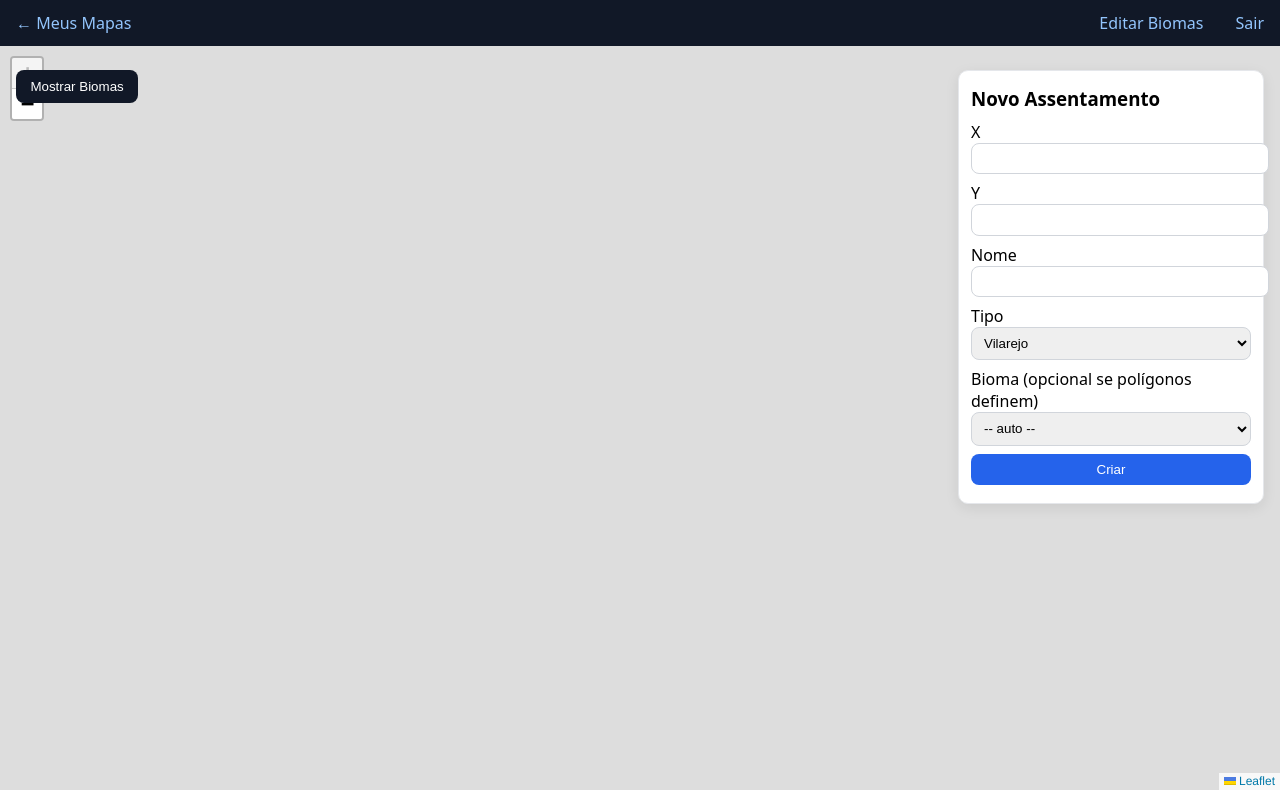
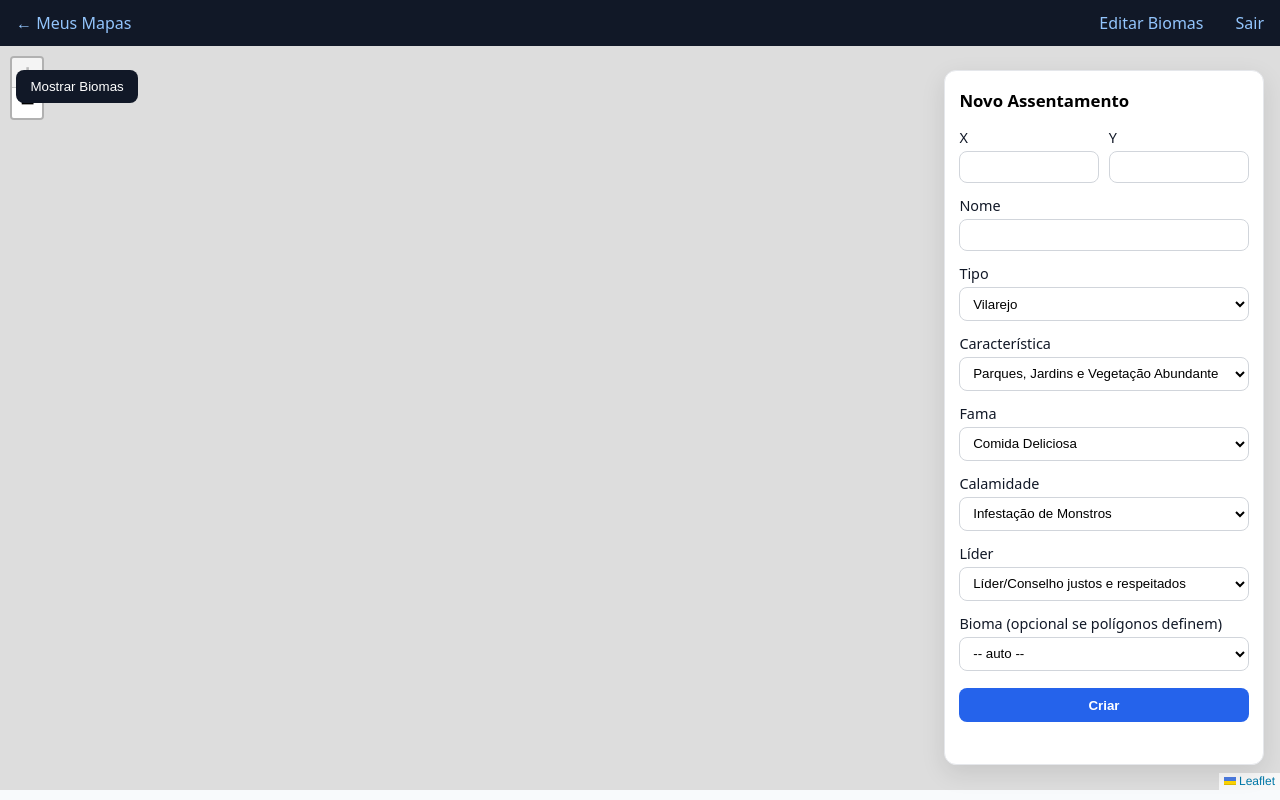
Before and after one commit to Mablemb/living-map, a Django app: template templates/mapa/map_detail.html in a window 1280 px wide. Run offline with Django 5.2, Linux system fonts and the light colour scheme; the template is opened without the code that fills it, so the values that code supplies are empty.

Commit message:
improovment: melhorias no formulario de criacao de assentamentos front e backend, agora com mais opcoes de criacao

```diff
--- a/templates/mapa/map_detail.html
+++ b/templates/mapa/map_detail.html
@@ -7,15 +7,22 @@
   <title>{{ mapa.nome }} - Editor</title>
   <link rel="stylesheet" href="https://unpkg.com/leaflet@1.9.4/dist/leaflet.css" />
   <style>
-    body { font-family: system-ui, sans-serif; margin:0; }
+    html, body { height: 100%; }
+    * { box-sizing: border-box; }
+    body { font-family: system-ui, sans-serif; margin:0; background:#f8fafc; }
     header { background:#111827; color:#fff; padding: .75rem 1rem; display:flex; gap:1rem; align-items:center; }
     header a { color:#93c5fd; text-decoration:none; }
     #map { height: calc(100vh - 56px); }
-    .panel { position: fixed; right: 1rem; top: 70px; background:#fff; padding:.75rem; border-radius:10px; border:1px solid #e5e7eb; box-shadow:0 4px 14px rgba(0,0,0,.08); width: 280px; z-index: 1000; }
-    .panel h3 { margin:.2rem 0 .6rem; }
-    .panel input, .panel select { width:100%; padding:.45rem .5rem; border:1px solid #d1d5db; border-radius:8px; margin-bottom:.5rem; }
-    .panel button { width:100%; padding:.5rem; border:none; border-radius:8px; background:#2563eb; color:#fff; cursor:pointer; }
-    .msg { margin-top:.4rem; font-size:.9rem; }
+    .panel { position: fixed; right: 1rem; top: 70px; background:#ffffff; padding: .9rem; border-radius:12px; border:1px solid #e5e7eb; box-shadow:0 8px 24px rgba(0,0,0,.10); width: 320px; z-index: 1000; max-height: calc(100vh - 86px); overflow-y: auto; overflow-x: hidden; }
+    .panel h3 { margin:.2rem 0 .8rem; font-size:1.05rem; }
+    .panel label { display:block; margin:.25rem 0 .25rem; font-size:.9rem; color:#111827; }
+    .panel input, .panel select { width:100%; padding:.45rem .55rem; border:1px solid #d1d5db; border-radius:8px; margin-bottom:.6rem; background:#fff; }
+    .panel .row-inline { display:grid; grid-template-columns: 1fr 1fr; gap:.6rem; }
+    .panel .row-inline .field { display:flex; flex-direction:column; }
+    .panel .actions { position: sticky; bottom: 0; background: linear-gradient(to top, rgba(255,255,255,1), rgba(255,255,255,.96) 60%, rgba(255,255,255,0)); padding-top:.5rem; }
+    .panel button { width:100%; padding:.6rem; border:none; border-radius:8px; background:#2563eb; color:#fff; cursor:pointer; font-weight:600; }
+    .panel button:hover { background:#1d4ed8; }
+    .msg { margin-top:.5rem; font-size:.9rem; min-height: 1.2rem; }
   </style>
 </head>
 <body>
@@ -29,10 +36,16 @@
   <div id="map"></div>
   <div class="panel">
     <h3>Novo Assentamento</h3>
+    <div class="row-inline">
+      <div class="field">
         <label>X</label>
         <input id="pos_x" type="number" step="1" />
+      </div>
+      <div class="field">
         <label>Y</label>
         <input id="pos_y" type="number" step="1" />
+      </div>
+    </div>
     <label>Nome</label>
     <input id="nome" type="text" />
     <label>Tipo</label>
@@ -41,10 +54,80 @@
       <option value="C">Cidade</option>
       <option value="M">Metrópole</option>
     </select>
+    <label>Característica</label>
+    <select id="caracteristica">
+      <option value="1">Muralhas Fortificadas</option>
+      <option value="2" selected>Parques, Jardins e Vegetação Abundante</option>
+      <option value="3">Lama, lixo e imundice</option>
+      <option value="4">Cemitério extenso</option>
+      <option value="5">Nevoeiro Persistente</option>
+      <option value="6">Sons e Fumaça de Forjas</option>
+      <option value="7">Canais substituem ruas; muitas pontes</option>
+      <option value="8">Fronteira com penhasco</option>
+      <option value="9">Ruas e construções bem mantidas e limpas</option>
+      <option value="10">Ruínas antigas em meio ao assentamento</option>
+      <option value="11">Mercado/Bazar com aromas e itens exóticos</option>
+      <option value="12">Estrutura impressionante (Castelo, Templo, Círculo, Zigurate)</option>
+    </select>
+    <label>Fama</label>
+    <select id="fama">
+      <option value="1" selected>Comida Deliciosa</option>
+      <option value="2">População Rude</option>
+      <option value="3">População Amigável</option>
+      <option value="4">Artistas e Escritores</option>
+      <option value="5">Grande Herói/Salvador local</option>
+      <option value="6">Flores</option>
+      <option value="7">Festival Anual</option>
+      <option value="8">Assombrações</option>
+      <option value="9">Conjuradores de Magia</option>
+      <option value="10">Decadência</option>
+      <option value="11">Piedade</option>
+      <option value="12">Apostas</option>
+      <option value="13">Aversão a Religião</option>
+      <option value="14">Educação</option>
+      <option value="15">Vinhos/Vinhedos</option>
+      <option value="16">Moda/Alta Costura</option>
+      <option value="17">Intriga Política</option>
+      <option value="18">Guildas Poderosas</option>
+      <option value="19">Patriotismo</option>
+      <option value="20">Ruínas Antigas</option>
+    </select>
+    <label>Calamidade</label>
+    <select id="calamidade">
+      <option value="1" selected>Infestação de Monstros</option>
+      <option value="2">Suspeita de assassinato do líder local</option>
+      <option value="3">Guerra iminente entre guildas/gangues</option>
+      <option value="4">Pragas/Fome provocam rebelião</option>
+      <option value="5">Monstros atacam quem entra/saí</option>
+      <option value="6">Disputas comerciais criam crise econômica</option>
+      <option value="7">Desastre natural ameaça o assentamento</option>
+      <option value="8">Profecia terrível assusta moradores</option>
+      <option value="9">População em alistamento para guerra</option>
+      <option value="10">Violência por intrigas políticas/religiosas</option>
+      <option value="11">Assentamento sob cerco</option>
+      <option value="12">Escândalo ameaça famílias nobres</option>
+    </select>
+    <label>Líder</label>
+    <select id="lider">
+      <option value="1" selected>Líder/Conselho justos e respeitados</option>
+      <option value="2">Tirano Temido</option>
+      <option value="3">Covarde manipulado por outros</option>
+      <option value="4">Líder ilegítimo e rejeitado</option>
+      <option value="5">Monstro poderoso</option>
+      <option value="6">Conspiradores anônimos misteriosos</option>
+      <option value="7">Liderança em disputa aberta e violenta</option>
+      <option value="8">Conselho disputado incapaz de decidir</option>
+      <option value="9">Líder conhecido por imbecilidade</option>
+      <option value="10">Líder moribundo; sucessão disputada</option>
+      <option value="11">Mão-de-ferro respeitado</option>
+      <option value="12">Líder/Conselho religioso</option>
+    </select>
     <label>Bioma (opcional se polígonos definem)</label>
     <select id="bioma_select"><option value="">-- auto --</option></select>
+    <div class="actions">
       <button id="criar">Criar</button>
       <div id="msg" class="msg"></div>
+    </div>
   </div>
 
   <script src="https://unpkg.com/leaflet@1.9.4/dist/leaflet.js"></script>
@@ -153,6 +236,10 @@
       const pos_y = parseFloat(document.getElementById('pos_y').value);
       const nome = document.getElementById('nome').value.trim();
       const tipo = document.getElementById('tipo').value;
+      const caracteristica = document.getElementById('caracteristica').value;
+      const fama = document.getElementById('fama').value;
+      const calamidade = document.getElementById('calamidade').value;
+      const lider = document.getElementById('lider').value;
       const msg = document.getElementById('msg');
 
       if (!nome || isNaN(pos_x) || isNaN(pos_y)) {
@@ -162,7 +249,7 @@
       }
 
       const biomaId = document.getElementById('bioma_select').value;
-      const payload = { nome, tipo, pos_x, pos_y, mapa: MAP_ID };
+      const payload = { nome, tipo, caracteristica, fama, calamidade, lider, pos_x, pos_y, mapa: MAP_ID };
       if (biomaId) {
         // backend espera lista M2M -> só conseguimos setar após criar se quisermos REST puro;
         // alternativa simples: enviar um campo custom e tratar depois (não implementado agora)
```
Also changed, not shown: docker-compose.yml (+10 -1 lines). Lines whose indentation alone changed are shown as unchanged.
